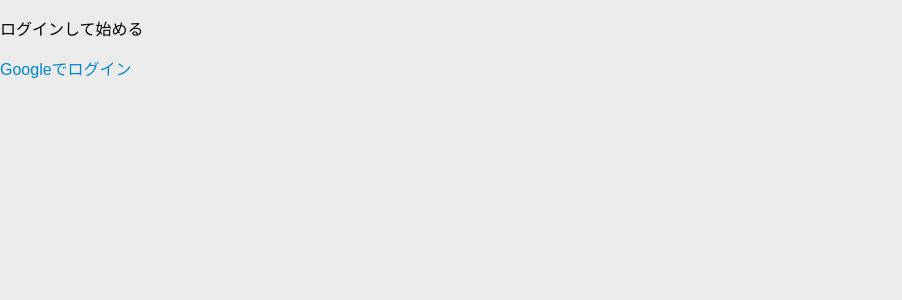
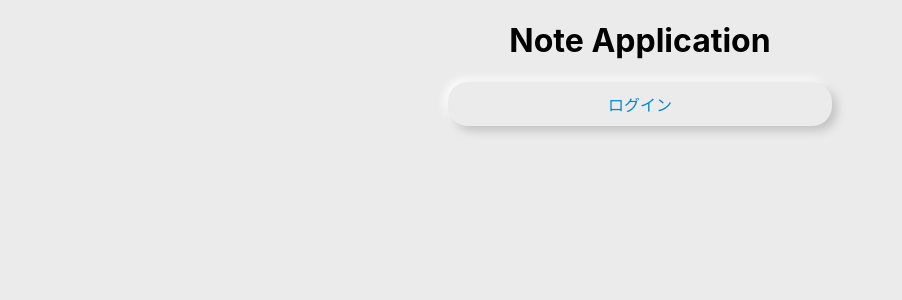
Before and after one commit to sekir11/note, a React (Create React App) app: page / in a window 1280 px wide. Shown: the top 300 px of the page, without its empty margins (0-902 px from the left). Built offline with nearby package versions, Linux system fonts and the light colour scheme.

Commit message:
decorate login page

```diff
--- /dev/null
+++ b/src/components/Login.css
@@ -0,0 +1,18 @@
+.login-box {
+  display: flex;
+  flex-direction: column;
+  justify-content: center;
+  align-items: center;
+}
+
+.login-box h1 {
+  text-align: center;
+}
+
+.login-box button {
+  border-radius: 20px;
+  background: #ebebeb;
+  width: 30%;
+  padding: 10px;
+  box-shadow: 5px 5px 10px #c3c3c3, -3px -3px 10px #ffffff;
+}
--- a/src/components/Login.jsx
+++ b/src/components/Login.jsx
@@ -2,6 +2,7 @@ import React from "react";
 import { signInWithPopup } from "firebase/auth";
 import { auth, provider } from "../firebase";
 import { useNavigate } from "react-router-dom";
+import "./Login.css";
 
 const Login = ({ setIsAuth }) => {
   const navigate = useNavigate();
@@ -14,9 +15,9 @@ const Login = ({ setIsAuth }) => {
   };
 
   return (
-    <div>
-      <p>ログインして始める</p>
-      <button onClick={loginInWithGoogle}>Googleでログイン</button>
+    <div className="login-box">
+      <h1>Note Application</h1>
+      <button onClick={loginInWithGoogle}>ログイン</button>
     </div>
   );
 };
```
